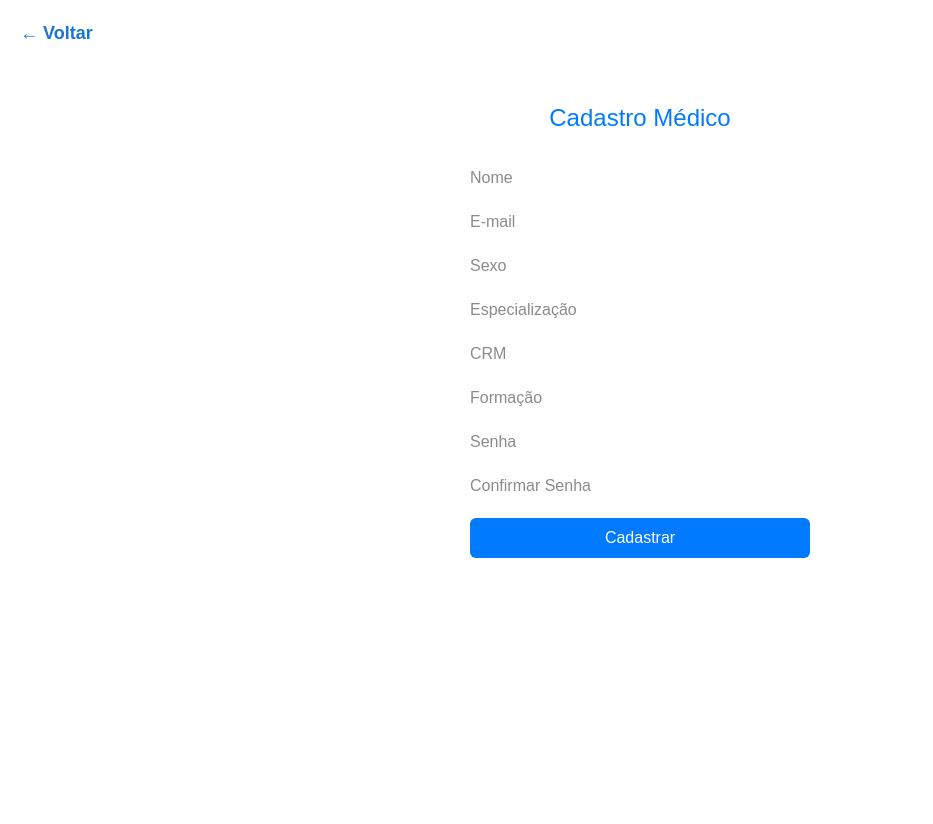
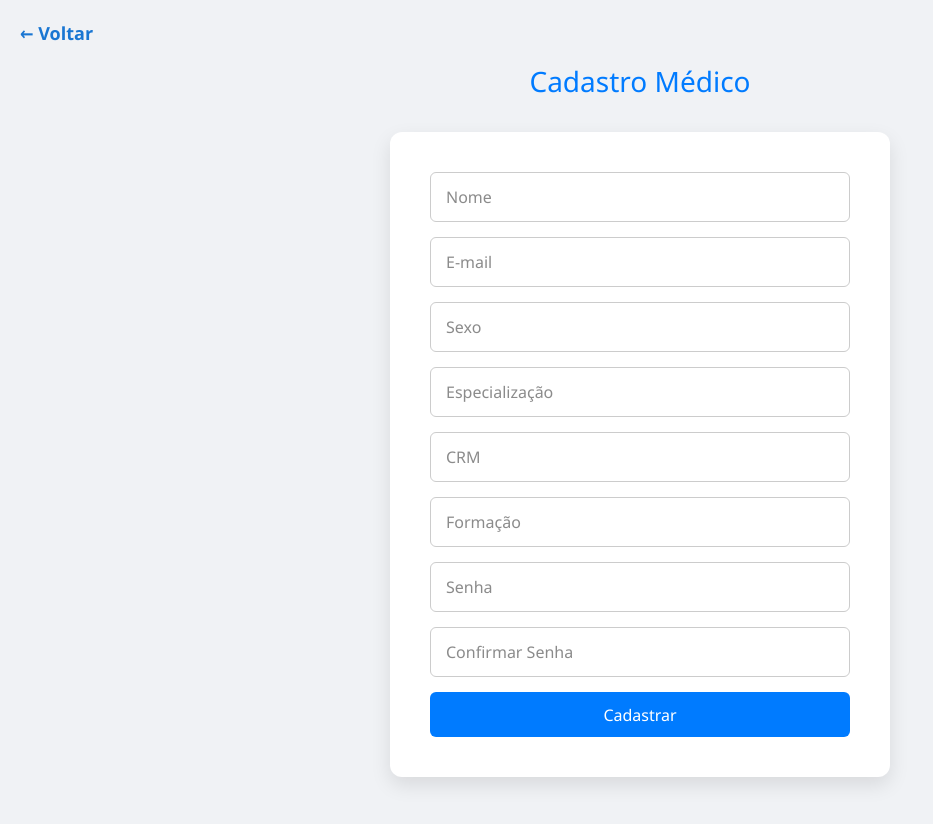
Before and after one commit to LucasMChave/web-project, a Next.js app in the folder med_org/: page /PagCadMedico in a window 1280 px wide. Shown: the top 824 px of the page, without its empty margins (0-933 px from the left). Before the commit the page ends 800 px from the top, so only its background shows below. Built offline with nearby package versions, Linux system fonts and the light colour scheme.

Commit message:
Update style.css

```diff
--- a/med_org/src/app/PagCadMedico/style.css
+++ b/med_org/src/app/PagCadMedico/style.css
@@ -1,33 +1,46 @@
 .telaCadastro {
   display: flex;
+  flex-direction: column;
   align-items: center;
-  flex-direction: column;
-  padding-top: 100px;
+  justify-content: flex-start;
+  min-height: 100vh;
+  padding: 60px 20px;
+  background-color: #f0f2f5;
+  font-family: 'Segoe UI', Tahoma, Geneva, Verdana, sans-serif;
+  position: relative;
 }
 
 h1 {
-  color: #007bff !important;
-  font-size: 24px;
+  color: #007bff;
+  font-size: 28px;
   text-align: center;
+  margin-bottom: 30px;
 }
 
 form {
   display: flex;
   flex-direction: column;
-  gap: 20px;
-  padding: 30px;
-  border-radius: 10px;
-  background-color: #fff;
-  max-width: 90%;
-  width: 400px;
-  margin-bottom: 20px;
+  gap: 15px;
+  padding: 40px;
+  border-radius: 12px;
+  background-color: #ffffff;
+  box-shadow: 0 8px 20px rgba(0, 0, 0, 0.1);
+  width: 100%;
+  max-width: 500px;
+  transition: all 0.3s ease;
 }
 
-img {
-  border: none;
-  margin: auto;
-  height: 100px;
-  width: 100px;
+form input {
+  padding: 12px 15px;
+  border: 1px solid #ccc;
+  border-radius: 6px;
+  font-size: 16px;
+  transition: border-color 0.3s ease;
+}
+
+form input:focus {
+  border-color: #007bff;
+  outline: none;
 }
 
 .voltar-btn {
@@ -47,17 +60,40 @@ img {
 }
 
 .botao-cadastrar {
-  background-color: #007bff !important;
-  color: white !important;
+  background-color: #007bff;
+  color: white;
   border: none;
   border-radius: 6px;
-  height: 40px;
+  height: 45px;
   font-size: 16px;
   cursor: pointer;
-  padding: 0 20px;
-  transition: background-color 5.0s ease;
+  transition: background-color 0.3s ease, transform 0.2s ease;
 }
 
 .botao-cadastrar:hover {
-  background-color: #0070d9 !important;
+  background-color: #005ecb;
+  transform: translateY(-2px);
 }
+
+img {
+  border: none;
+  margin: auto;
+  height: 100px;
+  width: 100px;
+}
+
+@media (max-width: 600px) {
+  form {
+    padding: 30px 20px;
+    width: 100%;
+  }
+
+  h1 {
+    font-size: 24px;
+  }
+
+  .botao-cadastrar {
+    height: 40px;
+    font-size: 15px;
+  }
+}
```
